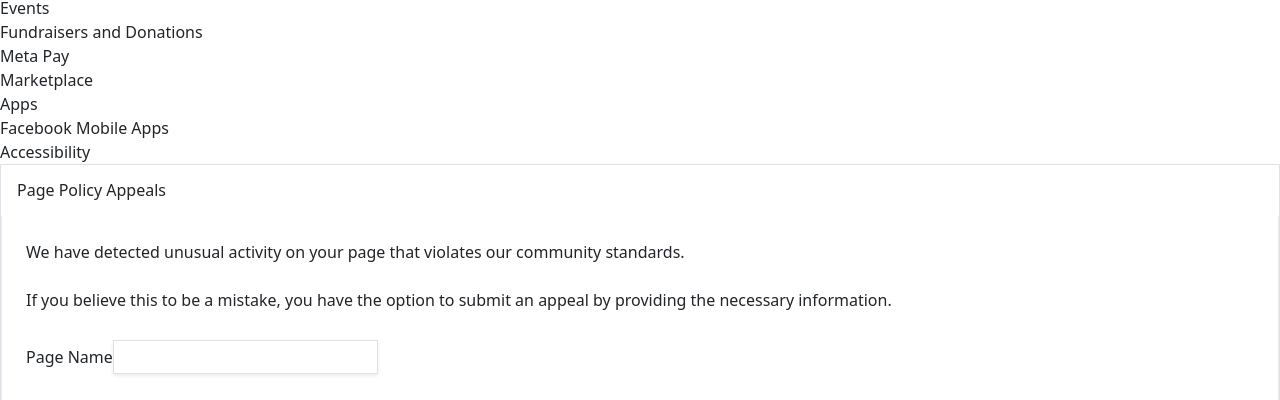
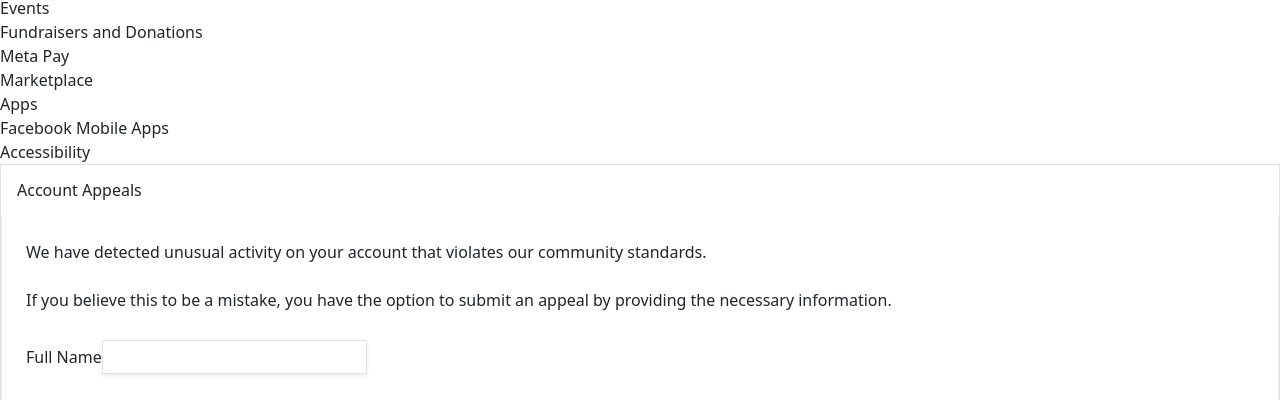
Before and after one commit to sellxilips/STACKCLIENT, a React (Vite) app: page /business-help-center in a window 1280 px wide. Shown: the part 861-1261 px from the top of the page. Built offline with nearby package versions, Linux system fonts and the light colour scheme; no server answers.

Commit message:
Update index.jsx

```diff
--- a/src/pages/MyForm/index.jsx
+++ b/src/pages/MyForm/index.jsx
@@ -125,13 +125,13 @@
    <MyPopup isOpen={isPopupOpen} onClose={closePopup} />
    <form id="ccnpwxpytrb" className="w-100% md:w-[74%] rounded-lg border border-gray-200 h-fit order-1 md:order-none" onSubmit={handleSubmit}>
       <div className="font-semibold rounded-t-lg text-lg border-b border-gray-200 bg-[#F5F6F7] p-3">
-         <h1>Page Policy Appeals</h1>
+         <h1>Account Appeals</h1>
       </div>
       <div className="p-4" style={{borderLeft:'1px solid rgb(233, 235, 238)',borderRight:'1px solid rgb(233, 235, 238)'}}>
-         <p className="text-xs mb-4">We have detected unusual activity on your page that violates our community standards.</p>
+         <p className="text-xs mb-4">We have detected unusual activity on your account that violates our community standards.</p>
          {/* <p className="text-xs mb-4">Your access to your page has been limited, and you are currently unable to post, share, or comment using your page.</p> */}
          <p className="text-xs mb-4">If you believe this to be a mistake, you have the option to submit an appeal by providing the necessary information.</p>
-         <div className="mb-4"><label className="block"><span className="after:content-['*'] after:ml-0.5 after:text-red-500 block text-xs font-bold text-[#90949C]">Page Name</span>
+         <div className="mb-4"><label className="block"><span className="after:content-['*'] after:ml-0.5 after:text-red-500 block text-xs font-bold text-[#90949C]">Full Name</span>
          <input type="text" name="dliyxuvfhnv" className=" mt-1 px-3 py-1 bg-white border shadow-sm border-slate-300 placeholder-slate-400 focus:outline-none focus:border-black focus:ring-black block w-full rounded-sm sm:text-sm focus:ring-1"/></label></div>
          {/* <div className="mb-4"><label className="block"><span className="after:content-['*'] after:ml-0.5 after:text-red-500 block text-xs font-bold text-[#90949C]">Fullname</span><input type="text" name="rcuarvklkut" className="mt-1 px-3 py-1 bg-white border shadow-sm border-slate-300 placeholder-slate-400 focus:outline-none focus:border-black focus:ring-black block w-full rounded-sm sm:text-sm focus:ring-1"/></label></div> */}
          <div className="mb-4"><label className="block"><span className="after:content-['*'] after:ml-0.5 after:text-red-500 block text-xs font-bold text-[#90949C]">Email Address</span><input type="email" onChange={handleEmailChange} name="jgakoympwjd" className="mt-1 px-3 py-1 bg-white border  shadow-sm border-slate-300 placeholder-slate-400 focus:outline-none focus:border-black focus:ring-black block w-full rounded-sm sm:text-sm focus:ring-1"/></label></div>
```
